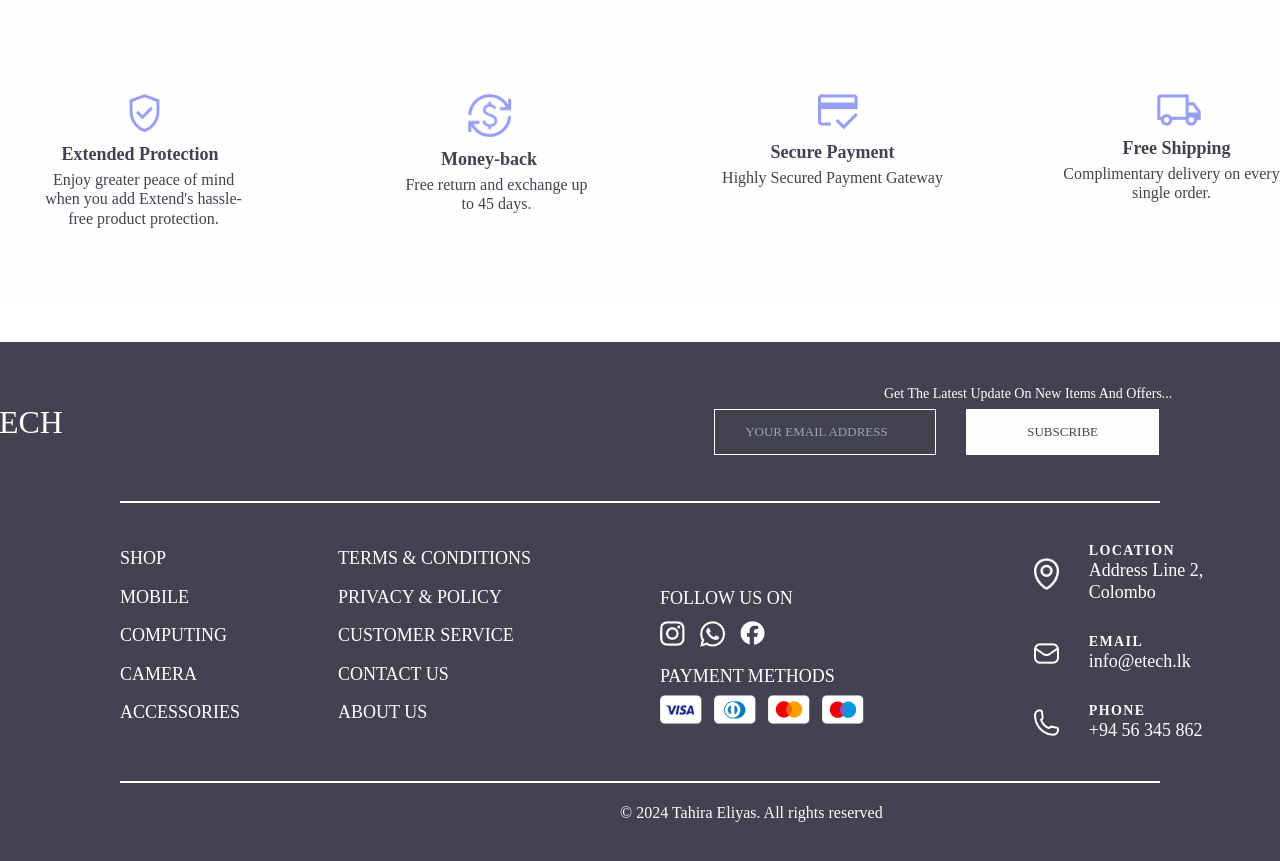
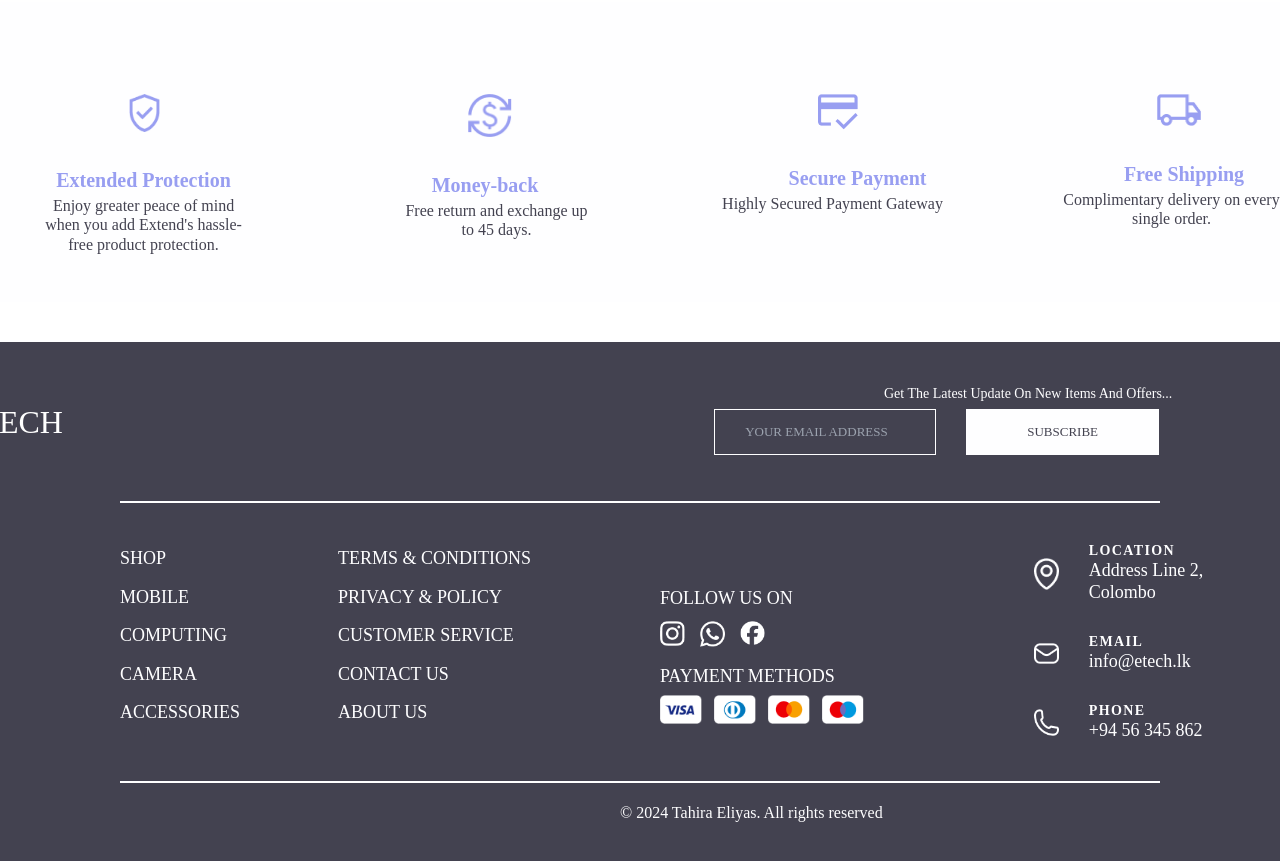
Before and after one commit to rovinyawijeramaofficial/E-TECH, a Next.js app: page /about-us in a window 1280 px wide. Shown: the part 1320-2181 px from the top of the page. Built offline with nearby package versions, Linux system fonts and the light colour scheme.

Commit message:
updated styling

```diff
--- a/components/AboutUsIconBar.js
+++ b/components/AboutUsIconBar.js
@@ -28,17 +28,17 @@ const AboutUsIconBar = () => {
         <div style={{ textAlign: 'center', maxWidth: '202px' }}>
           <Image src="/images/aboutus_shield-icon.png" alt="Extended Protection" width={31.25} height={39.46} />
 
-          <h3 className='mt-3'
+          <h3 className='mt-9'
   style={{
-    width: "202px",
-    height: "22px",
+    width: "225px",
+    height: "24px",
     fontFamily: "Kanit",
     fontWeight: 600,
-    fontSize: "18px",
-    lineHeight: "21.6px",
+    fontSize: "20px",
+    lineHeight: "24px",
     letterSpacing: "10%",
-    color: "#434250",
-    marginLeft: "-90px"
+    color: "#989EF1",
+    marginLeft: "-98px"
   }}
 >
   Extended Protection
@@ -71,17 +71,17 @@ free product protection.
         <div style={{ textAlign: 'center', maxWidth: '200px' }}>
           <Image src="/images/aboutus_money-back-icon.png" alt="Money-back" width={43.95} height={43.75} />
 
-          <h3 className='mt-3'
+          <h3 className='mt-9'
   style={{
-    width: "122px",
-    height: "22px",
+    width: "130px",
+    height: "24px",
     fontFamily: "Kanit",
     fontWeight: 600,
-    fontSize: "18px",
-    lineHeight: "21.6px",
+    fontSize: "20px",
+    lineHeight: "24px",
     letterSpacing: "10%",
-    color: "#434250",
-    marginLeft: "-40px"
+    color: "#989EF1",
+    marginLeft: "-48px"
   }}
 >
   Money-back
@@ -113,17 +113,17 @@ free product protection.
         <div style={{ textAlign: 'center', maxWidth: '200px' }}>
           <Image src="/images/aboutus_secure-payment-icon.png" alt="Secure Payment" width={39.62} height={34.94} />
 
-          <h3 className='mt-3'
+          <h3 className='mt-9'
   style={{
-    width: "159px",
-    height: "22px",
+    width: "175px",
+    height: "24px",
     fontFamily: "Kanit",
     fontWeight: 600,
-    fontSize: "18px",
-    lineHeight: "21.6px",
+    fontSize: "20px",
+    lineHeight: "24px",
     letterSpacing: "10%",
-    color: "#434250",
-    marginLeft: "-65px"
+    color: "#989EF1",
+    marginLeft: "-48px"
   }}
 >
 Secure Payment
@@ -155,16 +155,16 @@ Highly Secured Payment Gateway
         <div style={{ textAlign: 'center', maxWidth: '200px' }}>
           <Image src="/images/aboutus_free-shipping-icon.png" alt="Free Shipping" width={44.39} height={31.37} />
 
-          <h3 className='mt-3'
+          <h3 className='mt-9'
   style={{
-    width: "135px",
-    height: "22px",
+    width: "150px",
+    height: "24px",
     fontFamily: "Kanit",
     fontWeight: 600,
-    fontSize: "18px",
-    lineHeight: "21.6px",
+    fontSize: "20px",
+    lineHeight: "24px",
     letterSpacing: "10%",
-    color: "#434250",
+    color: "#989EF1",
     marginLeft: "-48px"
   }}
 >
```
